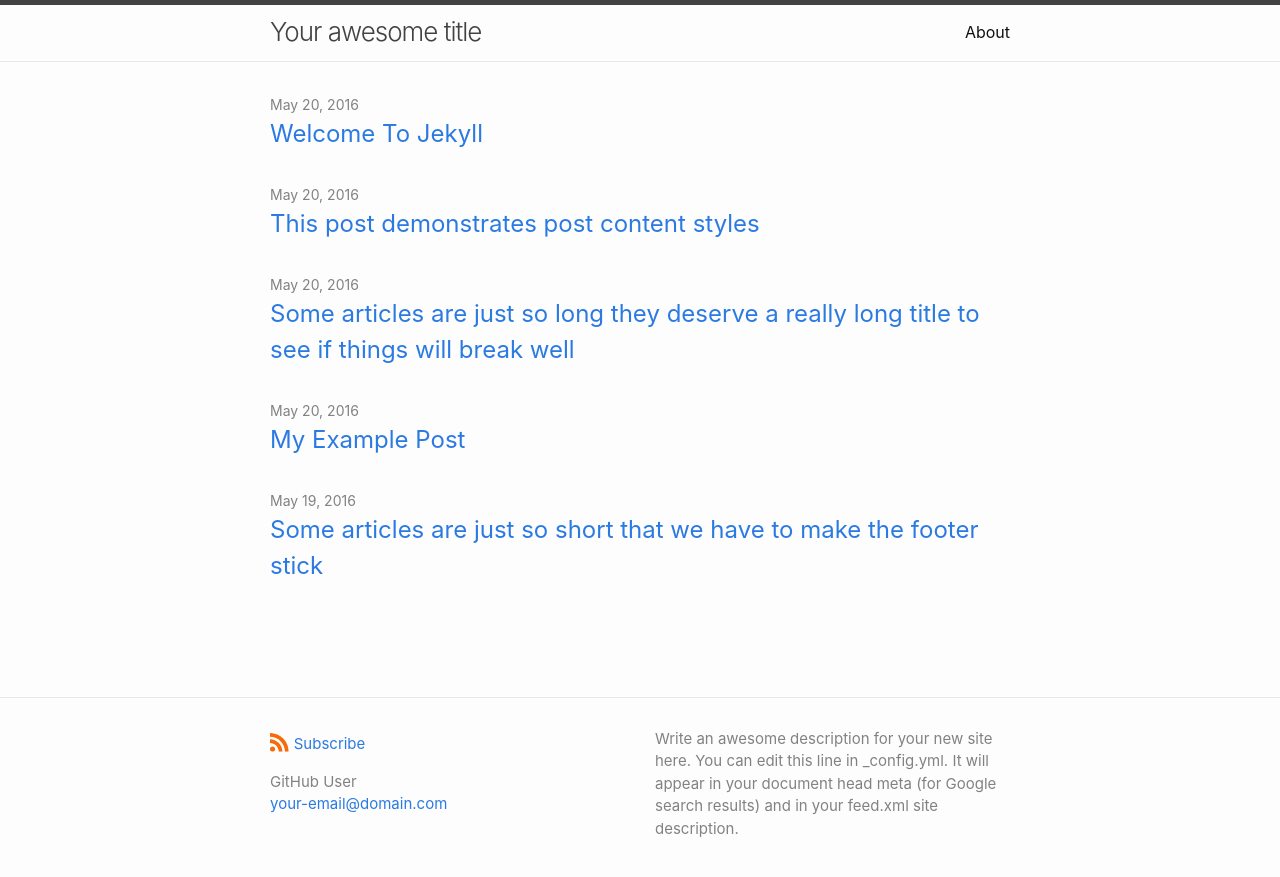
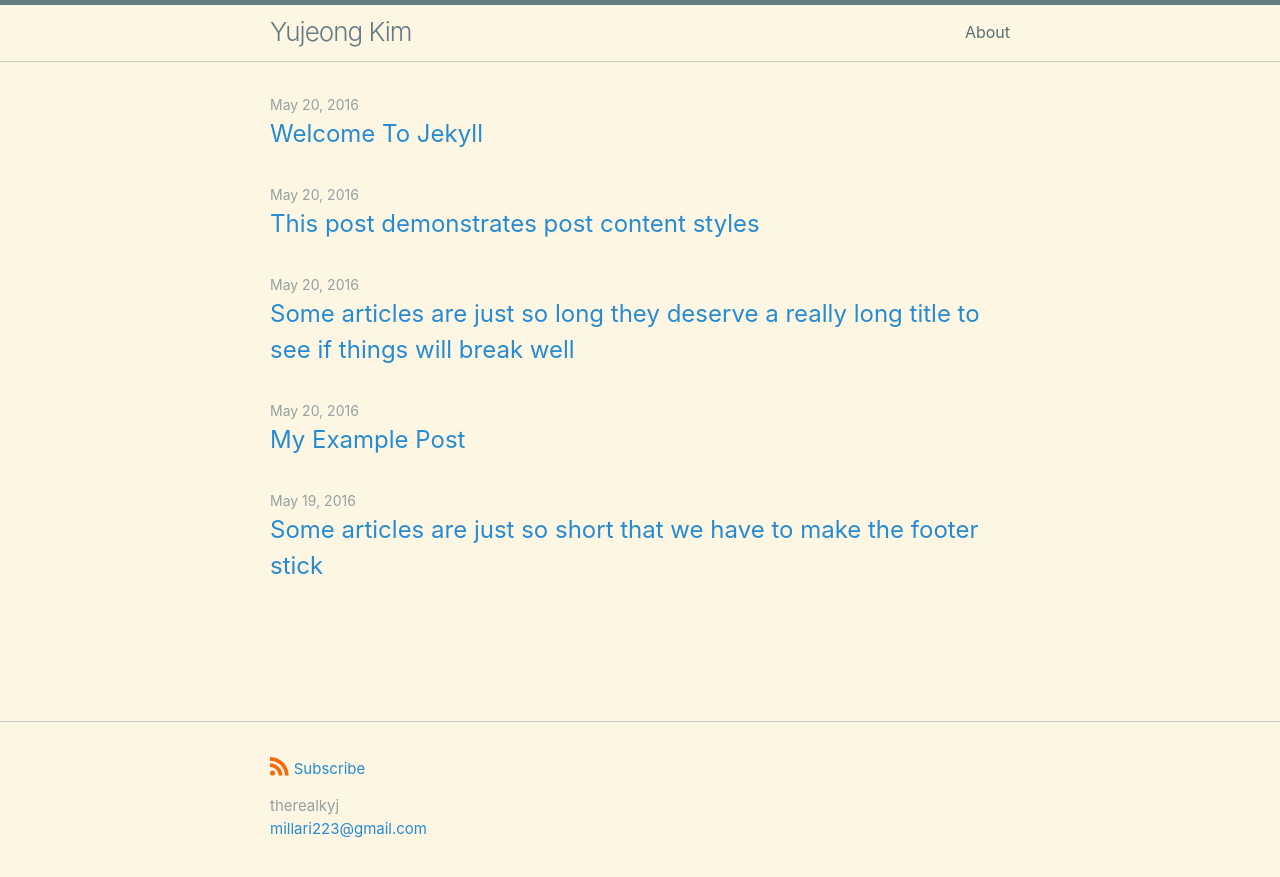
Before and after one commit to therealkyjkr/therealkyjkr.github.io, a Jekyll site: the page built from index.md, in a window 1280 px wide. Shown: the top 877 px of the page. Built offline with Jekyll 4.4.1, drawn with Linux system fonts in a browser that asks for light colours.

Commit message:
Update _config.yml

```diff
--- a/_config.yml
+++ b/_config.yml
@@ -1,14 +1,11 @@
-title: Your awesome title
+title: Yujeong Kim
 author:
-  name: GitHub User
-  email: your-email@domain.com
+  name: therealkyj
+  email: millari223@gmail.com
 
 # The `>` after `description:` means to ignore line-breaks until next key.
 # If you want to omit the line-break after the end of text, use `>-` instead.
 description: >
-  Write an awesome description for your new site here. You can edit this line
-  in _config.yml. It will appear in your document head meta (for Google search
-  results) and in your feed.xml site description.
 
 # Build settings
 
@@ -44,7 +41,7 @@
   # solarized-light	   Light variant of solarized color scheme.
   # solarized-dark	   Dark variant of solarized color scheme.
   # solarized	         Adaptive skin for solarized color scheme skins.
-  skin: classic
+  skin: solarized-light
 
   # Minima date format.
   # The default value is "%b %d, %Y" (e.g. Nov 14, 2023)
```
